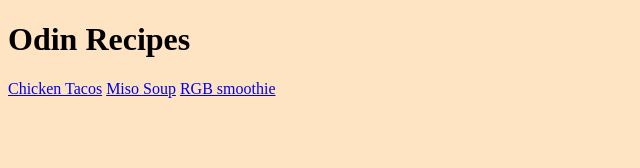
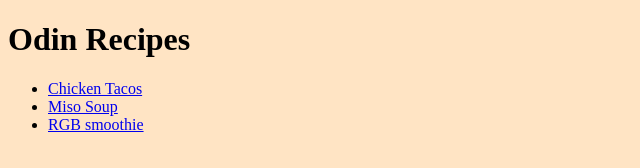
Before and after one commit to SloanStinnett/odin-recipes, a plain HTML site: page index.html in a window 1280 px wide. Shown: the whole page, without its empty margins (0-640 px from the left). Drawn offline with Linux system fonts and the light colour scheme.

Commit message:
Make index a list

```diff
--- a/index.html
+++ b/index.html
@@ -10,9 +10,11 @@
 <body>
     <h1> Odin Recipes</h1>
     <nav>
-        <a href="recipes/ChickenTacos.html">Chicken Tacos</a>
-        <a href="recipes/MisoSoup.html">Miso Soup</a>
-        <a href="recipes/RGBsmoothie.html">RGB smoothie</a>
+        <ul>
+        <li><a href="recipes/ChickenTacos.html">Chicken Tacos</a></li>
+        <li><a href="recipes/MisoSoup.html">Miso Soup</a></li>
+        <li><a href="recipes/RGBsmoothie.html">RGB smoothie</a></li>
+        </ul>
     </nav>
 </body>
 </html>
```
